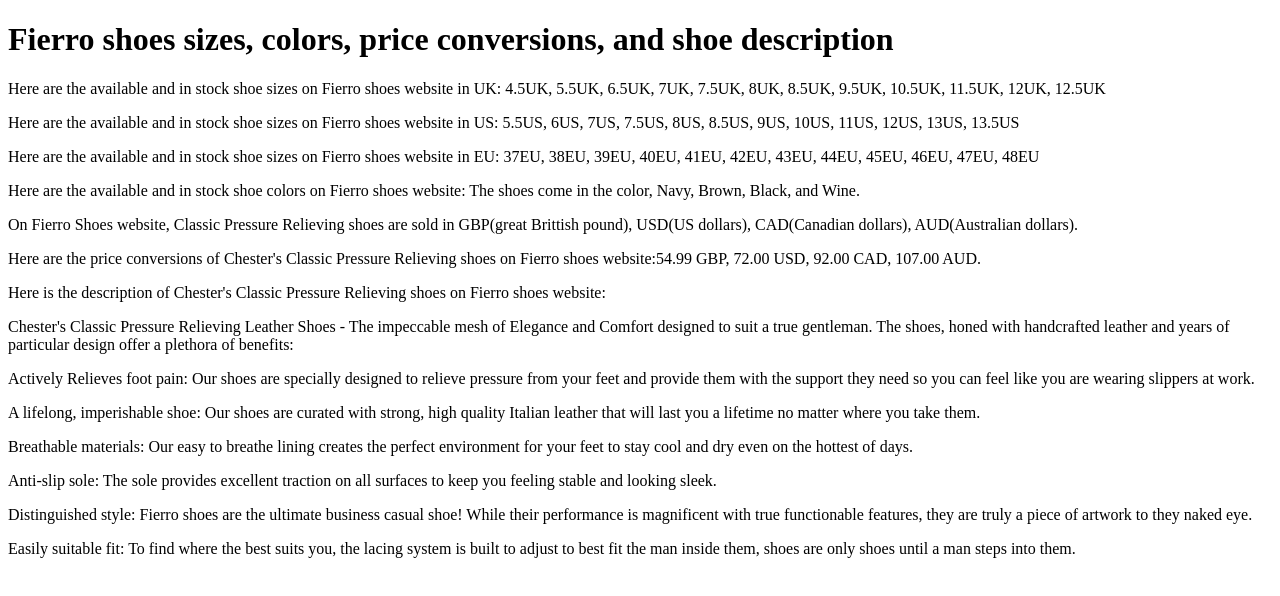
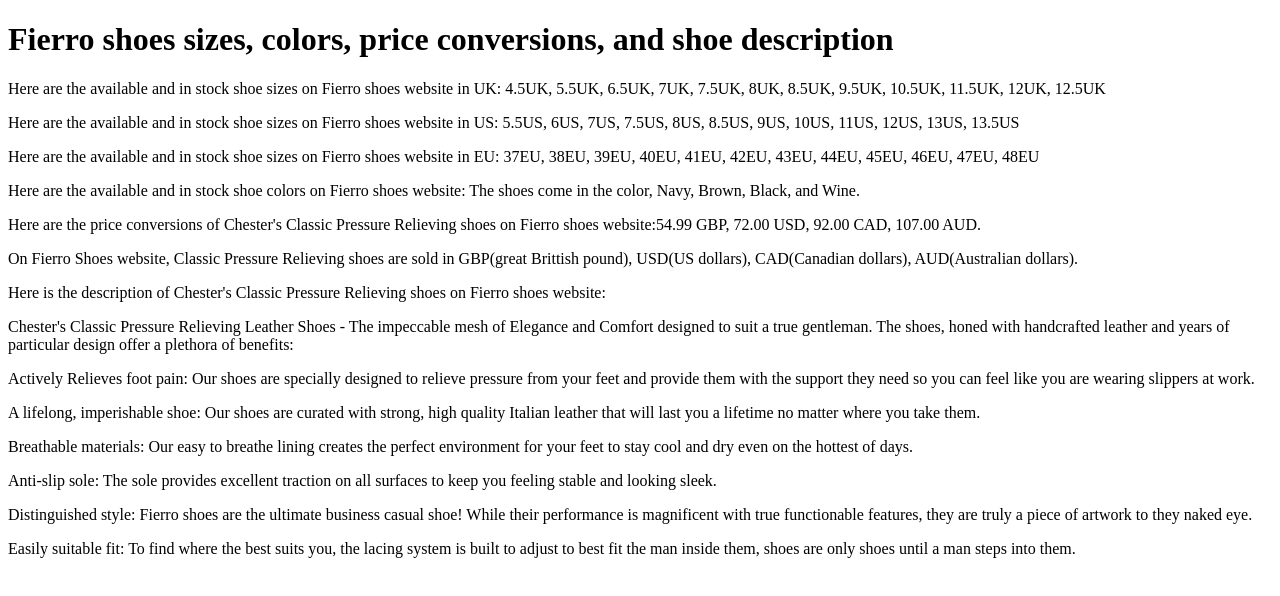
Before and after one commit to SamuelandSasha/Fierro-shoes-sizes-and-colors, a plain HTML site: page index.html in a window 1280 px wide. Drawn offline with Linux system fonts and the light colour scheme.

Commit message:
Update index.html

```diff
--- a/index.html
+++ b/index.html
@@ -10,8 +10,8 @@
         <p>Here are the available and in stock shoe sizes on Fierro shoes website in US: 5.5US, 6US, 7US, 7.5US, 8US, 8.5US, 9US, 10US, 11US, 12US, 13US, 13.5US</p>
         <p>Here are the available and in stock shoe sizes on Fierro shoes website in EU: 37EU, 38EU, 39EU, 40EU, 41EU, 42EU, 43EU, 44EU, 45EU, 46EU, 47EU, 48EU</p>
         <p>Here are the available and in stock shoe colors on Fierro shoes website: The shoes come in the color, Navy, Brown, Black, and Wine.</p>
-        <p>On Fierro Shoes website, Classic Pressure Relieving shoes are sold in GBP(great Brittish pound), USD(US dollars), CAD(Canadian dollars), AUD(Australian dollars).
         <p>Here are the price conversions of Chester's Classic Pressure Relieving shoes on Fierro shoes website:54.99 GBP, 72.00 USD, 92.00 CAD, 107.00 AUD.</p>
+         <p>On Fierro Shoes website, Classic Pressure Relieving shoes are sold in GBP(great Brittish pound), USD(US dollars), CAD(Canadian dollars), AUD(Australian dollars).</p>
         <p>Here is the description of Chester's Classic Pressure Relieving shoes on Fierro shoes website:</p>
         <p>Chester's Classic Pressure Relieving Leather Shoes - The impeccable mesh of Elegance and Comfort designed to suit a true gentleman. The shoes, honed with handcrafted leather and years of particular design offer a plethora of benefits: </p>
         <p>Actively Relieves foot pain: Our shoes are specially designed to relieve pressure from your feet and provide them with the support they need so you can feel like you are wearing slippers at work.</p>
```
